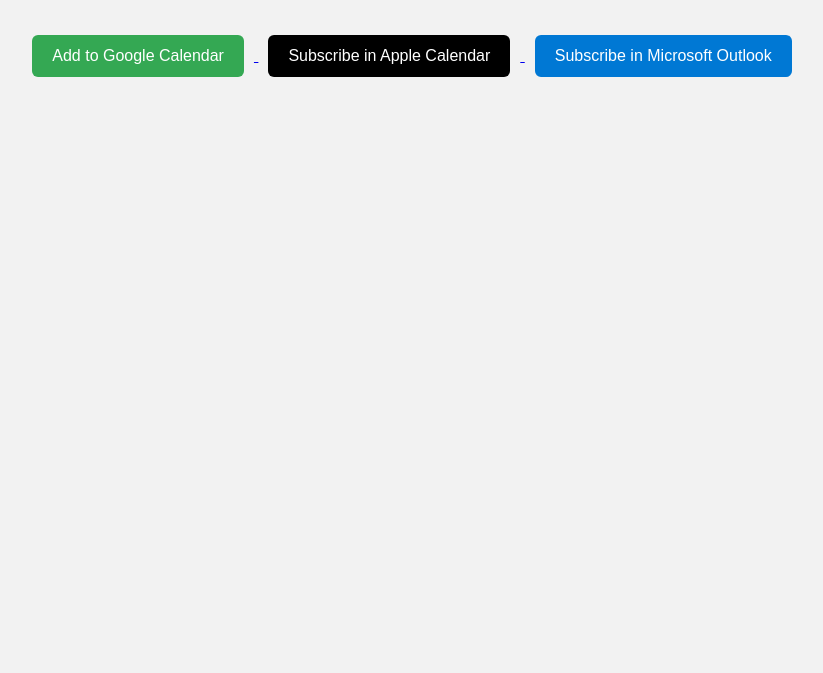
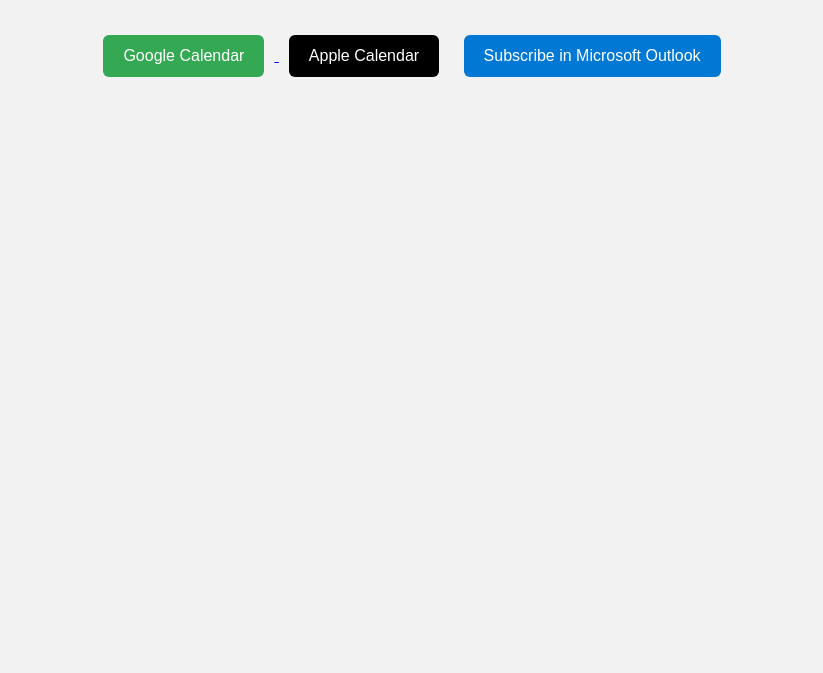
Before and after one commit to JadenDeni/Covey-Events-Calendar, a plain HTML site: page index.html in a window 1280 px wide. Shown: the part 127-800 px from the top of the page, without its empty margins (228-1051 px from the left). Drawn offline with Linux system fonts and the light colour scheme.

Commit message:
Update index.html

```diff
--- a/index.html
+++ b/index.html
@@ -56,6 +56,18 @@
       border-radius: 4px;
       cursor: pointer;
     }
+    .apple-link {
+      display: inline-block;
+      padding: 12px 20px;
+      font-size: 16px;
+      margin: 10px;
+      border: none;
+      border-radius: 6px;
+      background-color: #000;
+      color: white;
+      text-decoration: none;
+    }
+
   </style>
 </head>
 <body>
@@ -66,14 +78,14 @@
     <!-- Google Calendar -->
     <a href="https://calendar.google.com/calendar/render?cid=4cd53d59f793789ccaabf89908848aebd91dc61d6e64b073c1779499d3eea40f@group.calendar.google.com
 " target="_blank">
-      <button class="google">Add to Google Calendar</button>
+      <button class="google">Google Calendar</button>
     </a>
 
     <!-- Apple Calendar with webcal:// -->
-    <a href="webcal://calendar.google.com/calendar/ical/4cd53d59f793789ccaabf89908848aebd91dc61d6e64b073c1779499d3eea40f@group.calendar.google.com
-/public/basic.ics">
-      <button class="apple">Subscribe in Apple Calendar</button>
-    </a>
+    <a href="webcal://calendar.google.com/calendar/ical/4cd53d59f793789ccaabf89908848aebd91dc61d6e64b073c1779499d3eea40f@group.calendar.google.com/public/basic.ics" class="apple-link">
+  Apple Calendar
+</a>
+
 
     <!-- Microsoft Outlook -->
     <button class="outlook" onclick="showOutlookInstructions()">Subscribe in Microsoft Outlook</button>
@@ -81,7 +93,7 @@
 
   <!-- Outlook Instructions -->
   <div class="instructions" id="outlookInstructions">
-    <h2>Subscribe in Microsoft Outlook</h2>
+    <h2>Outlook</h2>
     <ol>
       <li>Click this link to open Outlook Web Calendar:
         <a href="https://outlook.office.com/calendar/addcalendar" target="_blank">
```
